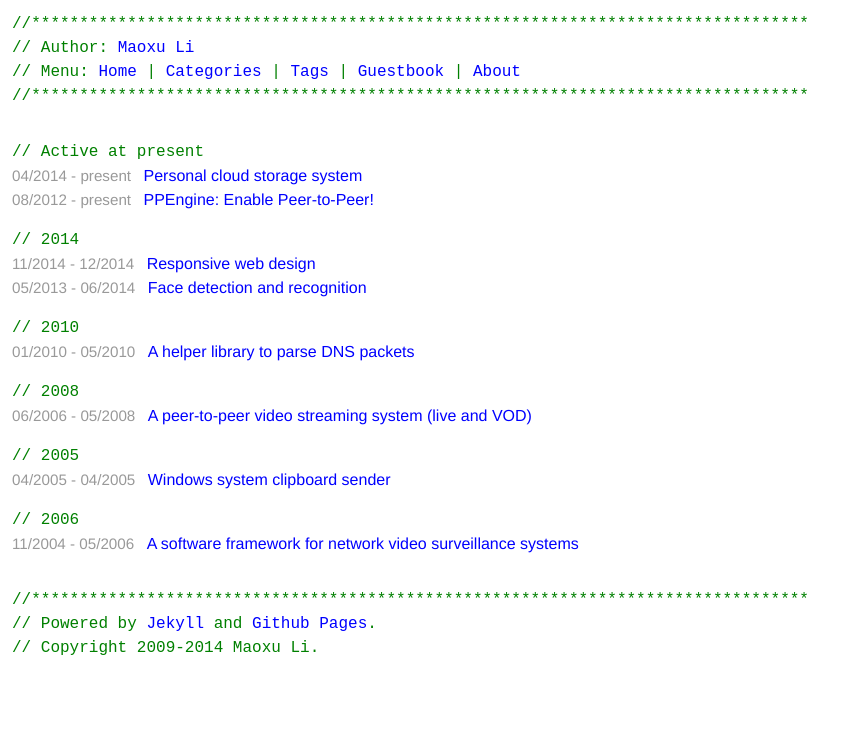
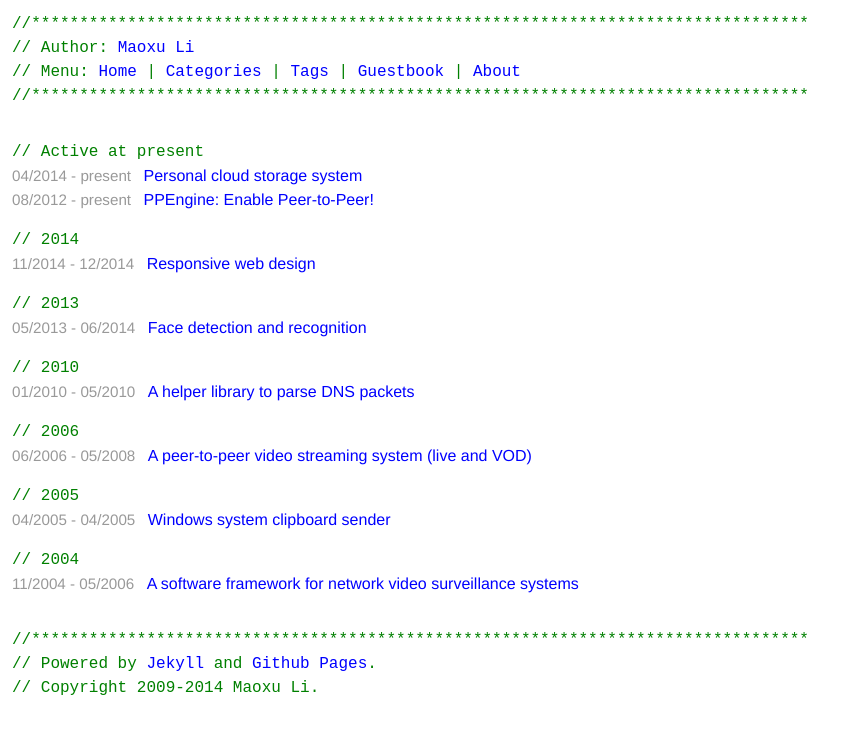
Before and after one commit to maoxuli/portfolio.maoxuli.com, a Jekyll site: the page built from index.html, in a window 1280 px wide. Shown: the top 734 px of the page, without its empty margins (0-858 px from the left). Built offline with Jekyll 4.4.1, drawn with Linux system fonts in a browser that asks for light colours; Markdown is read by kramdown in place of the engine named in the settings.

Commit message:
post order in home by open date

```diff
--- a/index.html
+++ b/index.html
@@ -19,7 +19,7 @@ title: Home
 
 {% for post in site.posts %}
 {% if post.close %}
-  {% capture y %}{{post.close | date:"%Y"}}{% endcapture %}
+  {% capture y %}{{post.date | date:"%Y"}}{% endcapture %}
   {% if year != y %}
     {% assign year = y %}
     <p class="listing-seperator comment" id="{{ y }}">// {{ y }}</p>
```
